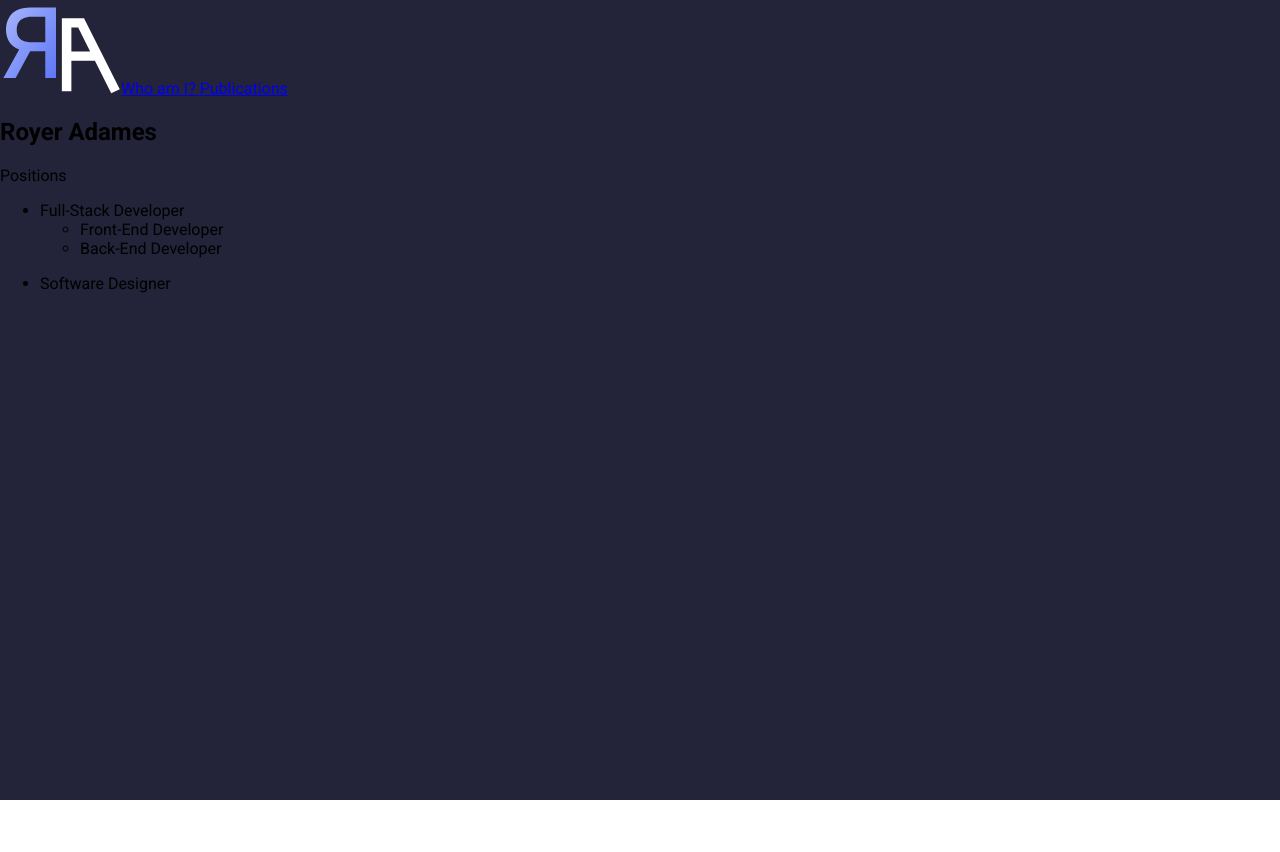
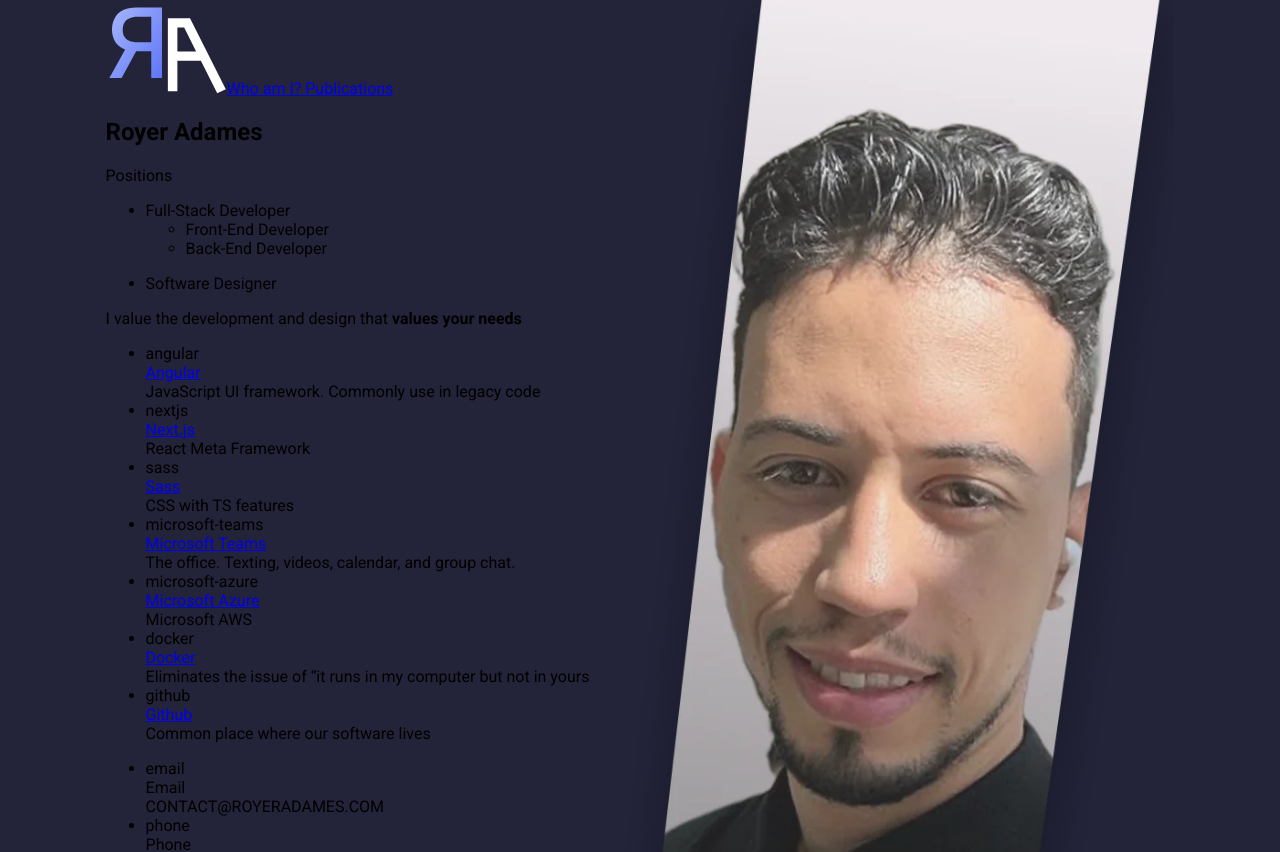
Before and after one commit to royeradames/royeradames-web-v2, an Angular app: page / in a window 1280 px wide. Shown: the top 852 px of the page. Before the commit the page ends 800 px from the top, so only its background shows below. Built offline with nearby package versions, Linux system fonts and the light colour scheme.

Commit message:
hero component HTML and structure

```diff
--- a/src/app/pages/main/main.css
+++ b/src/app/pages/main/main.css
@@ -1,4 +1,9 @@
 .main{
   min-height: 100vh;
   background-color: #232339;
+  display: flex;
+  gap: 16px;
+  flex-direction: row-reverse;
+  justify-content: center;
+  flex-wrap: wrap;
 }
--- a/src/app/pages/main/main.html
+++ b/src/app/pages/main/main.html
@@ -1,9 +1,12 @@
 <section class="main">
-  <!-- <h1>Main page</h1> -->
+  <img
+    [src]="`assets/images/${headerData.hero.image.name}`"
+    [alt]="headerData.hero.image.alt"
+    [height]="headerData.hero.image.height"
+    [width]="headerData.hero.image.width"
+  />
+  <div class="main__content">
     <header>
-    <!-- <app-main-navigation
-      [navigationLinks]="headerData.navigation.navigationLinks"
-    ></app-main-navigation> -->
       <nav>
         <a [routerLink]="['/']" routerLinkActive="router-link-active">
           <img
@@ -13,7 +16,8 @@
             [height]="headerData.navigation.logo.height"
           />
         </a>
-      <ng-container *ngFor="let aLink of headerData.navigation.navigationLinks"
+        <ng-container
+          *ngFor="let aLink of headerData.navigation.navigationLinks"
           ><a [routerLink]="[aLink.link]" routerLinkActive="router-link-active"
             >{{ aLink.name }}
           </a>
@@ -21,7 +25,7 @@
       </nav>
       <h1>{{ headerData.hero.title }}</h1>
 
-    @if(!!headerData.hero.titleDescription?.length){
+      @if(!!headerData.hero.titleDescription.length){
       <p class="sr-only">Positions</p>
 
       @for (item of headerData.hero.titleDescription; track $index) {
@@ -40,5 +44,41 @@
         </li>
       </ul>
       } }
+
+      <p>
+        {{ headerData.hero.message.text }}
+        <strong>{{ headerData.hero.message.focusText }}</strong>
+      </p>
     </header>
+
+    <div>
+      <section class="current-technologies">
+        <ul>
+          @for (item of headerData.hero.currentTechnology; track $index) {
+          <li>
+            {{ item.icon }}
+            <div>
+              <a href="#">{{ item.title }}</a>
+            </div>
+            <div>{{ item.description }}</div>
+          </li>
+          }
+        </ul>
       </section>
+
+      <section>
+        <ul>
+          @for (item of headerData.hero.contact; track $index) {
+          <li>
+            {{ item.icon }}
+            <div>
+              {{ item.title }}
+            </div>
+            <div>{{ item.contactInfo }}</div>
+          </li>
+          }
+        </ul>
+      </section>
+    </div>
+  </div>
+</section>
--- a/src/app/pages/main/main.ts
+++ b/src/app/pages/main/main.ts
@@ -11,7 +11,6 @@ import headerData from '../../shared/data/header.data';
     // MainNavigation,
     RouterLink,
     NgFor,
-    NgIf,
   ],
 })
 export class Main {
--- a/src/app/shared/data/header.data.ts
+++ b/src/app/shared/data/header.data.ts
@@ -43,7 +43,44 @@ const headerData = {
       text: 'I value the development and design that ',
       focusText: 'values your needs',
     },
-    currentTechnology: [],
+    currentTechnology: [
+      {
+        icon: 'angular',
+        title: 'Angular',
+        description: 'JavaScript UI framework. Commonly use in legacy code',
+      },
+      {
+        icon: 'nextjs',
+        title: 'Next.js',
+        description: 'React Meta Framework',
+      },
+      {
+        icon: 'sass',
+        title: 'Sass',
+        description: 'CSS with TS features',
+      },
+      {
+        icon: 'microsoft-teams',
+        title: 'Microsoft Teams',
+        description: 'The office. Texting, videos, calendar, and group chat.',
+      },
+      {
+        icon: 'microsoft-azure',
+        title: 'Microsoft Azure',
+        description: 'Microsoft AWS',
+      },
+      {
+        icon: 'docker',
+        title: 'Docker',
+        description:
+          'Eliminates the issue of “it runs in my computer but not in yours',
+      },
+      {
+        icon: 'github',
+        title: 'Github',
+        description: 'Common place where our software lives',
+      },
+    ],
     contact: [
       {
         icon: 'email',
@@ -68,7 +105,7 @@ const headerData = {
     ],
     image: {
       alt: 'Royer Adames',
-      href: '',
+      name: 'hero-image.webp',
       height: 1108,
       width: 569,
     },
```
Also changed, not shown: public/assets/images/hero-image.webp (added). Lines whose indentation alone changed are shown as unchanged.
